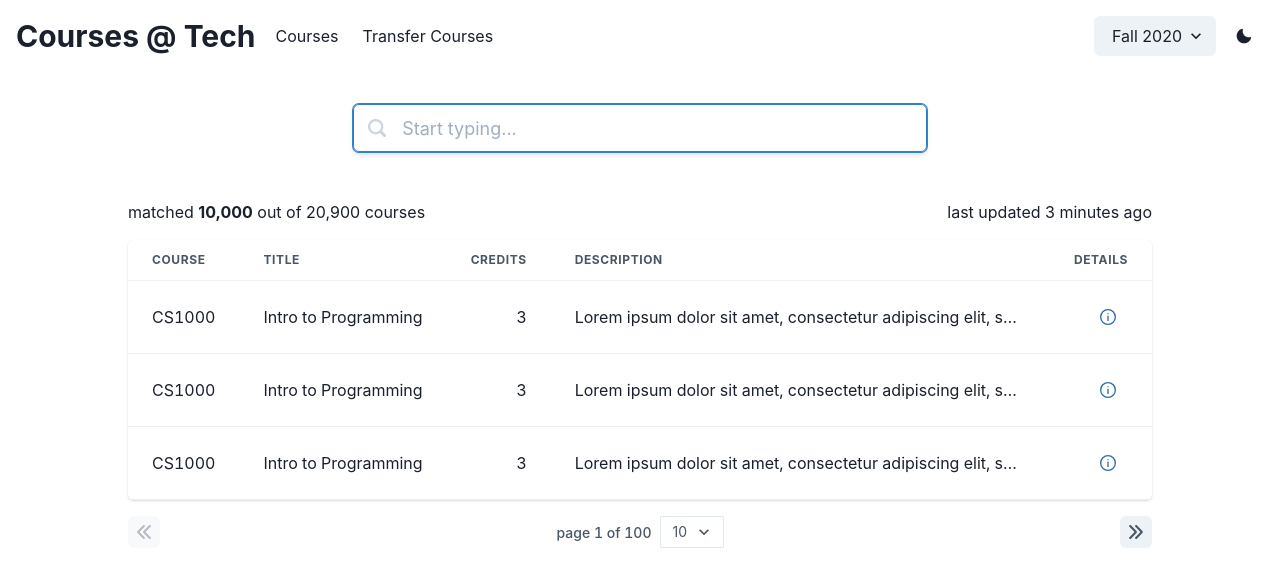
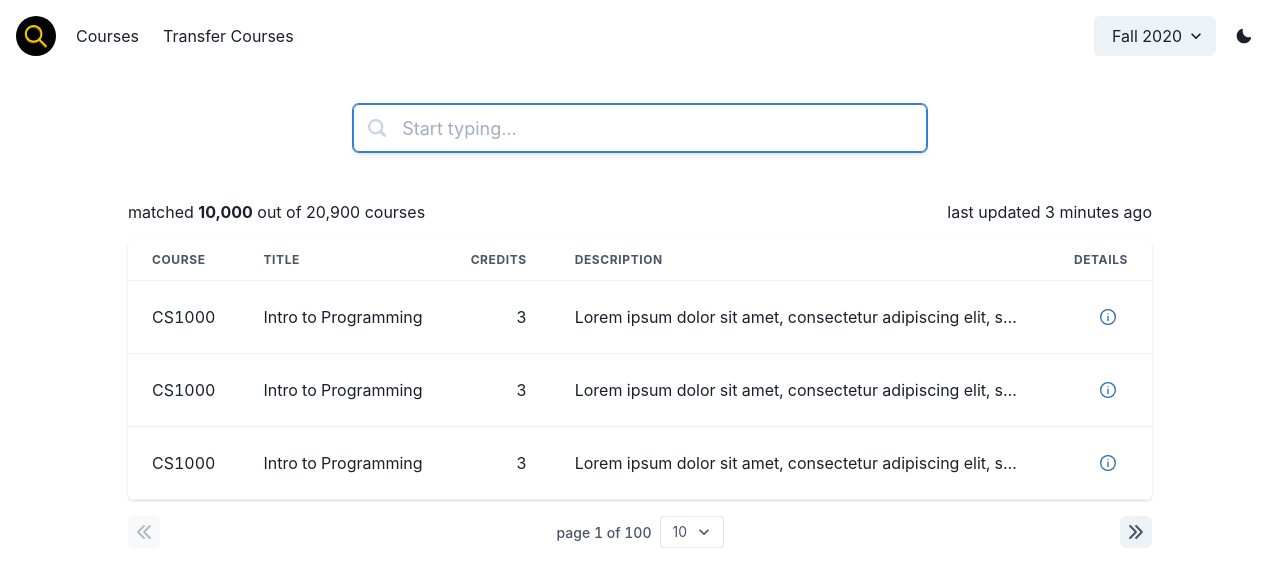
Before and after one commit to Michigan-Tech-Courses/frontend, a Next.js app: page / in a window 1280 px wide. Shown: the top 586 px of the page. Built offline with nearby package versions, Linux system fonts and the light colour scheme.

Commit message:
Add logo

```diff
--- a/components/navbar.tsx
+++ b/components/navbar.tsx
@@ -1,5 +1,5 @@
 import React, {useState, useCallback} from 'react';
-import {Flex, Box, Select, IconButton, Heading, HStack} from '@chakra-ui/react';
+import {Flex, Box, Select, IconButton, Image, HStack} from '@chakra-ui/react';
 import {CloseIcon, HamburgerIcon} from '@chakra-ui/icons';
 import ColorModeToggle from './color-mode-toggle';
 import Link from './link';
@@ -23,11 +23,7 @@ const Navbar = () => {
 
 	return (
 		<Flex align="center" justify="space-between" wrap="wrap" p="1rem" as="nav" mb={8}>
-			<Flex align="center" mr={5}>
-				<Heading as="h1" size="lg">
-          Courses @ Tech
-				</Heading>
-			</Flex>
+			<Image src="/images/logo.svg" borderRadius="full" boxSize="40px" mr={5} alt="Logo"/>
 
 			<Box display={{base: 'block', md: 'none'}} onClick={handleToggle} ml="auto">
 				<IconButton aria-label={isOpen ? 'Close navbar' : 'Open navbar'}>
```
Also changed, not shown: public/images/logo.svg (added).
